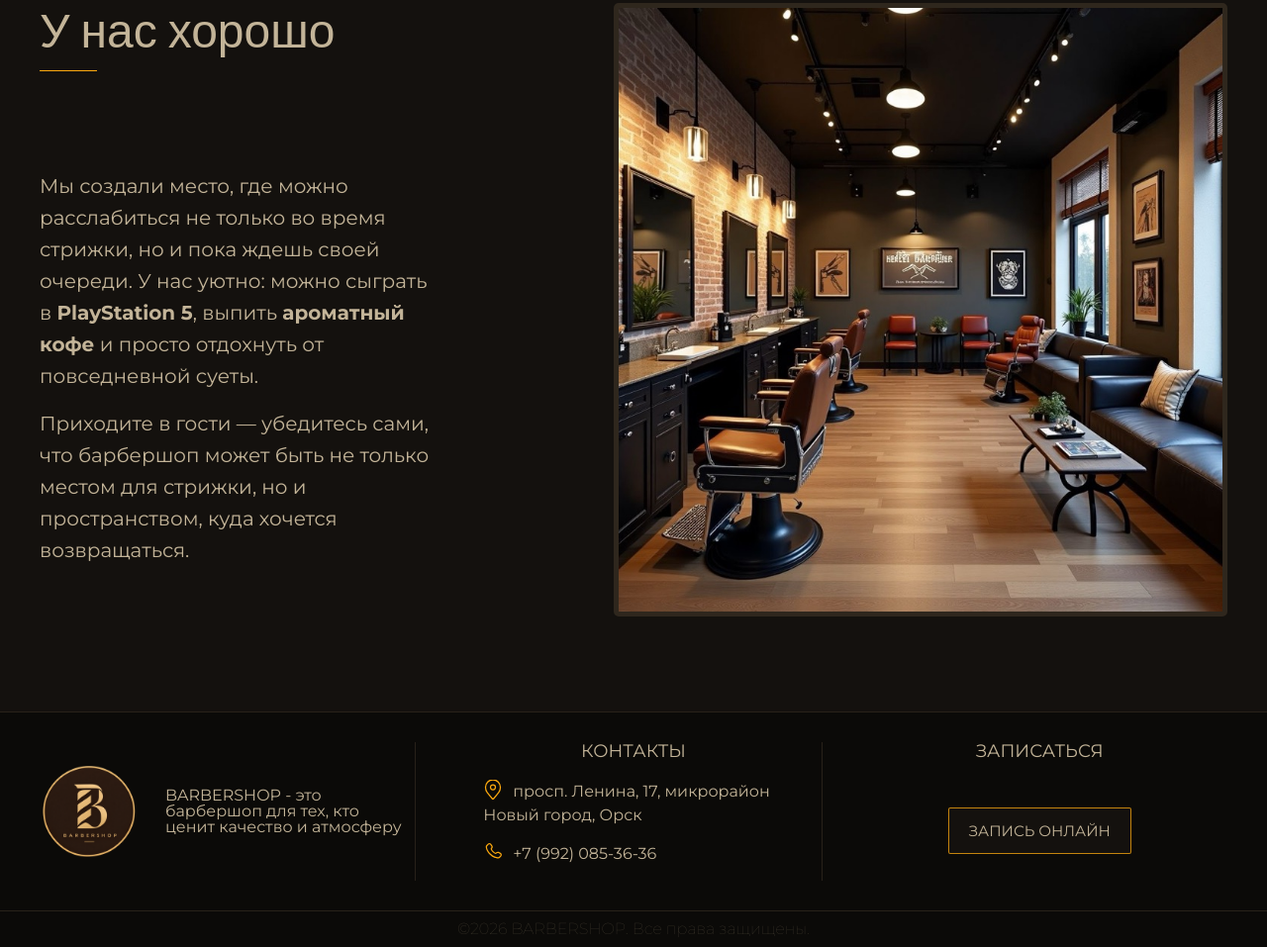
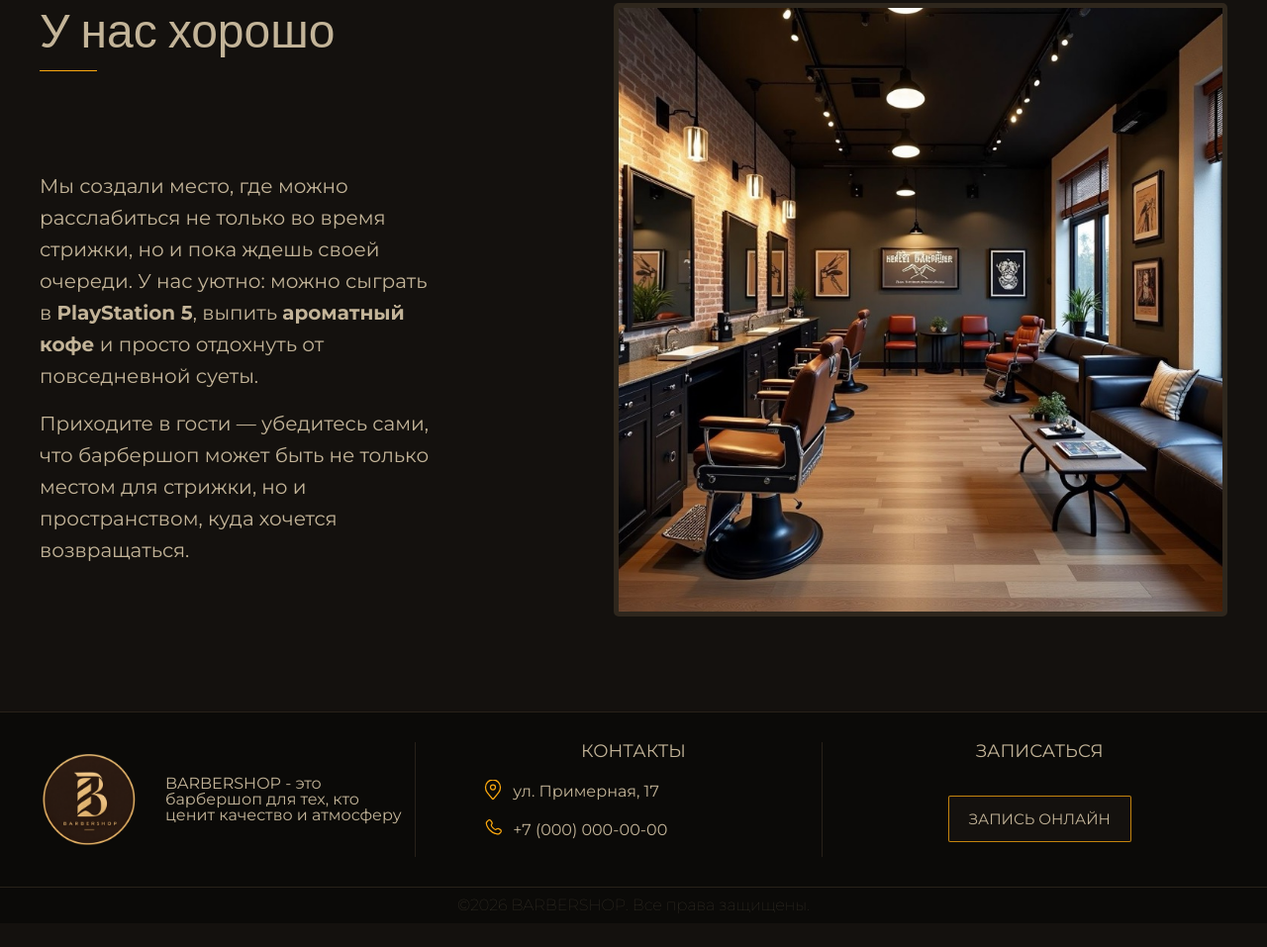
Before and after one commit to MarderR1/barbershop-portfolio, a plain HTML site: page index.html in a window 1280 px wide. Shown: the part 6188-7145 px from the top of the page at 99% size. After the commit the page ends 7121 px from the top, so only its background shows below. Drawn offline with nearby package versions, Linux system fonts and the light colour scheme.

Commit message:
Убрать привязку к реальному барбершопу
Город и адрес убраны из title, description и og-описаний, ссылка на
Яндекс.Карты и телефон заменены заглушками.

```diff
--- a/index.html
+++ b/index.html
@@ -3,15 +3,15 @@
 <head>
     <meta charset="UTF-8">
     <meta name="viewport" content="width=device-width, initial-scale=1.0">
-    <title>BARBERSHOP — мужские стрижки и бритьё в Орске</title>
-    <meta name="description" content="BARBERSHOP в Орске: мужские стрижки, моделирование бороды и традиционное бритьё от четырёх опытных мастеров. Онлайн-запись, работаем ежедневно.">
+    <title>BARBERSHOP — мужские стрижки и бритьё</title>
+    <meta name="description" content="BARBERSHOP: мужские стрижки, моделирование бороды и традиционное бритьё от четырёх опытных мастеров. Онлайн-запись, работаем ежедневно.">
     <meta name="theme-color" content="#14110E">
     <meta name="color-scheme" content="dark">
     <meta property="og:type" content="website">
     <meta property="og:locale" content="ru_RU">
     <meta property="og:site_name" content="BARBERSHOP">
-    <meta property="og:title" content="BARBERSHOP — мужские стрижки и бритьё в Орске">
-    <meta property="og:description" content="Стрижки, борода, бритьё и комплекс от опытных мастеров. Онлайн-запись, ежедневно, проспект Ленина 17.">
+    <meta property="og:title" content="BARBERSHOP — мужские стрижки и бритьё">
+    <meta property="og:description" content="Стрижки, борода, бритьё и комплекс от опытных мастеров. Онлайн-запись, работаем ежедневно.">
     <link rel="preconnect" href="https://fonts.googleapis.com">
     <link rel="preconnect" href="https://fonts.gstatic.com" crossorigin>
     <link href="https://fonts.googleapis.com/css2?family=Montserrat:ital,wght@0,100..900;1,100..900&family=Oswald:wght@200..700&display=swap" rel="stylesheet">
@@ -230,8 +230,8 @@
                 <div class="footer-item">
                     <h4>контакты</h4>
                     <ul>
-                        <li><img class="icon" src="icons/map.svg" alt="" width="24" height="24" loading="lazy"><a href="https://yandex.ru/maps/-/CTvvNFJA" target="_blank" rel="noopener noreferrer">просп. Ленина, 17, микрорайон Новый город, Орск</a></li>
-                        <li><img class="icon" src="icons/phone.svg" alt="" width="24" height="24" loading="lazy"><a href="tel:+79920853636">+7 (992) 085-36-36</a></li>
+                        <li><img class="icon" src="icons/map.svg" alt="" width="24" height="24" loading="lazy"><a href="#">ул. Примерная, 17</a></li>
+                        <li><img class="icon" src="icons/phone.svg" alt="" width="24" height="24" loading="lazy"><a href="#">+7 (000) 000-00-00</a></li>
                     </ul>
                 </div>
                 <div class="footer-item">
```
